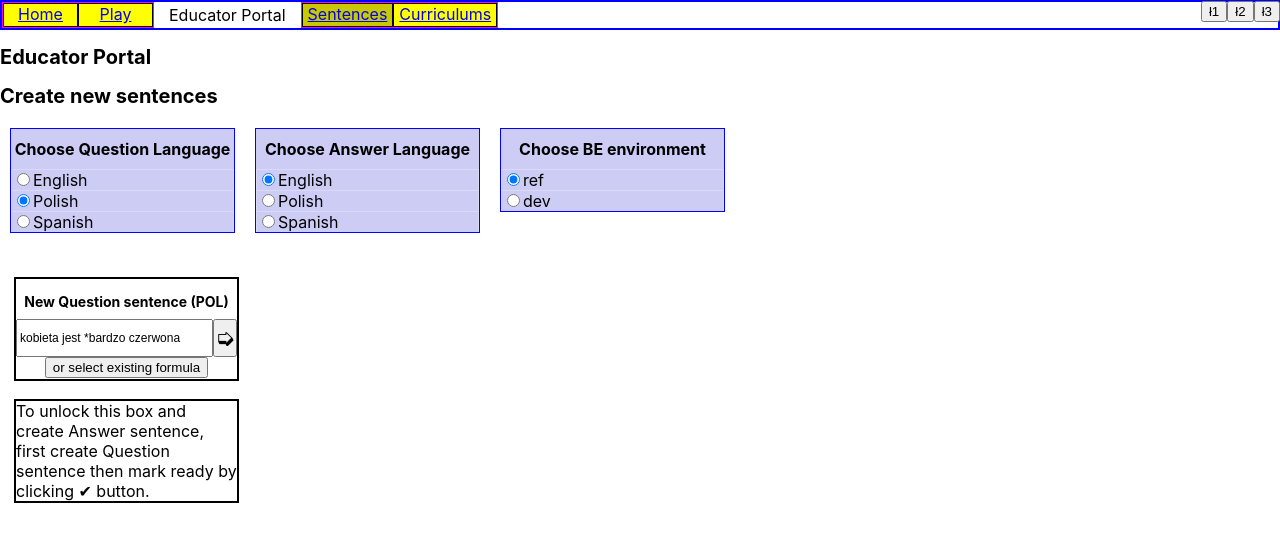
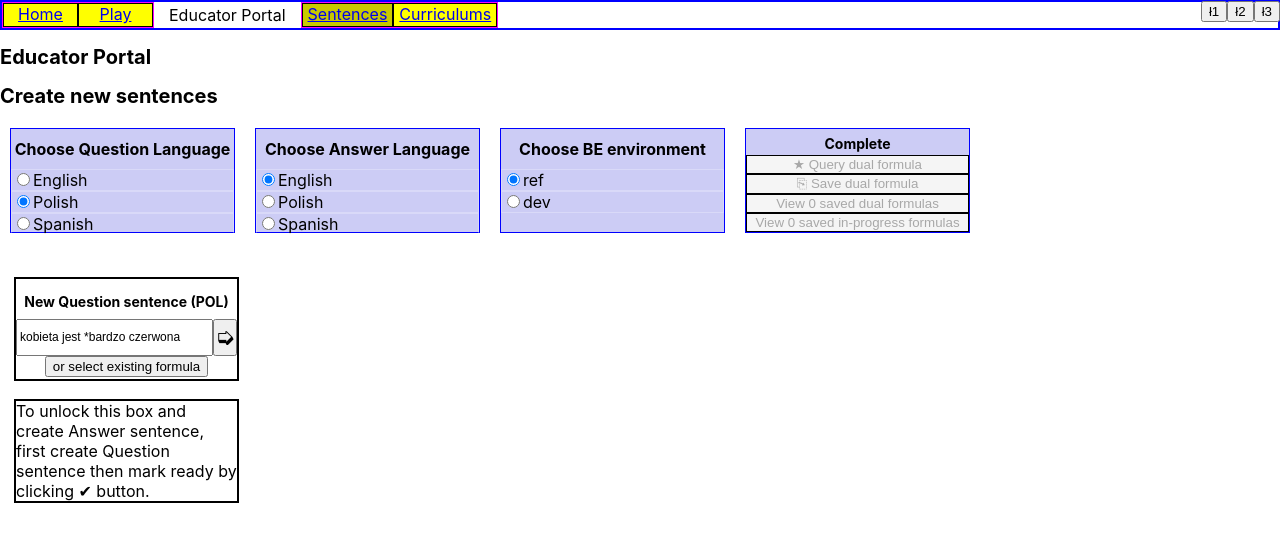
Before and after one commit to chicorycolumn/SentenceCreation-FE, a React (Create React App) app: page /educator/create in a window 1280 px wide. Shown: the top 542 px of the page. Built offline with nearby package versions, Linux system fonts and the light colour scheme.

Commit message:
More buttons locking and unlocking.

```diff
--- a/src/Create.jsx
+++ b/src/Create.jsx
@@ -4,19 +4,30 @@ import FormulaForm from "./Create/FormulaForm.jsx";
 import ChunkCardTrayHolder from "./Create/ChunkCardTrayHolder.jsx";
 import ListPopup from "./Cogs/ListPopup.jsx";
 import { LanguageContextProvider } from "./context/LanguageContext.js";
-import { fetchFemula, fetchFormulaIds } from "./utils/putUtils.js";
+import {
+  fetchDualSentence,
+  fetchFemula,
+  fetchFormulaIds,
+} from "./utils/putUtils.js";
 import idUtils from "./utils/identityUtils.js";
 import $ from "jquery";
 import gstyles from "./css/Global.module.css";
 import styles from "./css/ChunkCardTrayHolder.module.css";
+import rfStyles from "./css/RadioForm.module.css";
 const uUtils = require("./utils/universalUtils.js");
+const putUtils = require("./utils/putUtils.js");
 
 const Create = () => {
   const [langQ, setLangQ] = useState("POL");
   const [langA, setLangA] = useState("ENG");
   const [beEnv, setBeEnv] = useState("ref");
-  const [devSavedFormulas, setDevSavedFormulas] = useState([]);
+  const [savedProgressFormulas, setSavedProgressFormulas] = useState([]);
+  const [savedDualFormulas, setSavedDualFormulas] = useState([]);
   const [questionSavedFormula, setQuestionSavedFormula] = useState();
+  const [answerSavedFormula, setAnswerSavedFormula] = useState();
+  const [listPopupData, setListPopupData] = useState();
+
+  const rodButtonDisabled = !questionSavedFormula || !answerSavedFormula;
 
   return (
     <LanguageContextProvider value={`${langQ}-${langA}-${beEnv}`}>
@@ -30,7 +41,8 @@ const Create = () => {
         </button>
         <button
           onClick={() => {
-            console.log("devSavedFormulas:", devSavedFormulas); //devlogging
+            console.log("savedProgressFormulas:", savedProgressFormulas); //devlogging
+            console.log("savedDualFormulas:", savedDualFormulas); //devlogging
           }}
         >
           ł2
@@ -38,6 +50,7 @@ const Create = () => {
         <button
           onClick={() => {
             console.log("questionSavedFormula:", questionSavedFormula); //devlogging
+            console.log("answerSavedFormula:", answerSavedFormula); //devlogging
           }}
         >
           ł3
@@ -64,20 +77,142 @@ const Create = () => {
           }}
           setBeEnv={setBeEnv}
         />
+
+        <div id={"rodButtonsHolder"} className={rfStyles.form}>
+          <h4 className={rfStyles.titleSmall}>Complete</h4>
+          <button
+            className={`${
+              rodButtonDisabled ? styles.rodButtonDisabled : styles.rodButton
+            }`}
+            disabled={rodButtonDisabled}
+            onClick={() => {
+              let fxnId = "fetchDualSentence:Query";
+
+              putUtils._fetchDualSentence(
+                fxnId,
+                langQ,
+                langA,
+                questionSavedFormula,
+                answerSavedFormula,
+                setListPopupData
+              );
+            }}
+          >
+            ★ Query dual formula
+          </button>
+          <button
+            className={`${
+              rodButtonDisabled ? styles.rodButtonDisabled : styles.rodButton
+            }`}
+            disabled={rodButtonDisabled}
+            onClick={() => {
+              let fxnId = "fetchDualSentence:Save";
+              const callbackSaveDualFormula = (payload, qFormula, aFormula) => {
+                if (
+                  payload.questionSentenceArr &&
+                  payload.questionSentenceArr.length &&
+                  payload.answerSentenceArr &&
+                  payload.answerSentenceArr.length
+                ) {
+                  alert(
+                    "Okay, I queried sentences for your dual formula, and we do get sentences created. So now let's save your formula. I'm console logging your formula now. Next we need to send this to BE and save it."
+                  );
+                  alert(
+                    "Want to set Topics and Difficulty on the nexus object?"
+                  );
+
+                  let dualFormula = {};
+                  dualFormula[langQ] = qFormula;
+                  dualFormula[langA] = aFormula;
+
+                  dualFormula.NEXUS = {
+                    key: "SF-XXXX",
+                    equivalents: {
+                      ENG: [],
+                      POL: [],
+                      SPA: [],
+                    },
+                    topics: [],
+                    difficulty: 0,
+                  };
+                  dualFormula.NEXUS.equivalents[langQ] = [
+                    qFormula.sentenceFormulaId,
+                  ];
+                  dualFormula.NEXUS.equivalents[langA] = [
+                    aFormula.sentenceFormulaId,
+                  ];
+
+                  console.log("Let's save this dual formula:", dualFormula);
+                  setSavedDualFormulas((prev) => [...prev, dualFormula]);
+                } else {
+                  alert(
+                    "Sorry, no sentences were created for your formula when I queried it just now, so I will not save your formula on BE."
+                  );
+                }
+              };
+
+              putUtils._fetchDualSentence(
+                fxnId,
+                langQ,
+                langA,
+                questionSavedFormula,
+                answerSavedFormula,
+                null,
+                callbackSaveDualFormula
+              );
+            }}
+          >
+            ⎘ Save dual formula
+          </button>
+          {[
+            { name: "dual", data: savedDualFormulas },
+            { name: "in-progress", data: savedProgressFormulas },
+          ].map((savedFormulasData) => (
+            <button
+              className={`${
+                !savedFormulasData.data.length
+                  ? styles.rodButtonDisabled
+                  : styles.rodButton
+              }`}
+              disabled={!savedFormulasData.data.length}
+              onClick={() => {
+                console.log(
+                  `View ${savedFormulasData.data.length} saved ${savedFormulasData.name} formulas`,
+                  savedFormulasData.data
+                );
+              }}
+            >
+              {`View ${savedFormulasData.data.length} saved ${savedFormulasData.name} formulas`}
+            </button>
+          ))}
+        </div>
+
+        {listPopupData && (
+          <ListPopup
+            exit={() => {
+              setListPopupData();
+            }}
+            data={listPopupData}
+            wide={true}
+          />
+        )}
       </div>
       <ChunkCardTrayHolder
         batch={"Question"}
         lang1={langQ}
         lang2={langA}
-        setDevSavedFormulas={setDevSavedFormulas}
-        setQuestionSavedFormula={setQuestionSavedFormula}
+        saveProgressFormula={setSavedProgressFormulas}
+        saveFinishedFormula={setQuestionSavedFormula}
+        formulaIsSaved={!!questionSavedFormula}
       />
       <ChunkCardTrayHolder
         batch={"Answer"}
         lang1={langA}
         lang2={langQ}
-        setDevSavedFormulas={setDevSavedFormulas}
+        saveProgressFormula={setSavedProgressFormulas}
         questionSavedFormula={questionSavedFormula}
+        saveFinishedFormula={setAnswerSavedFormula}
+        formulaIsSaved={!!answerSavedFormula}
       />
     </LanguageContextProvider>
   );
--- a/src/Create/ChunkCardTrayHolder.jsx
+++ b/src/Create/ChunkCardTrayHolder.jsx
@@ -188,8 +188,9 @@ const ChunkCardTrayHolder = (props) => {
           batch={props.batch}
           femulaWasLoadedFromBE={femulaWasLoadedFromBE}
           fetchedFormulaIds={fetchedFormulaIds}
-          setDevSavedFormulas={props.setDevSavedFormulas}
-          setQuestionSavedFormula={props.setQuestionSavedFormula}
+          saveProgressFormula={props.saveProgressFormula}
+          saveFinishedFormula={props.saveFinishedFormula}
+          formulaIsSaved={props.formulaIsSaved}
           formatAndSetFemulaFromWrittenInput={
             formatAndSetFemulaFromWrittenInput
           }
--- a/src/css/ChunkCardTrayHolder.module.css
+++ b/src/css/ChunkCardTrayHolder.module.css
@@ -12,3 +12,26 @@
   margin-bottom: -30px;
   margin-top: 30px;
 }
+
+.rodButton {
+  margin: 0px;
+  height: 21.5px;
+  background-color: #e0ffff;
+  border: black solid 0.5px;
+}
+
+.rodButton:hover {
+  background-color: #b6f0f0;
+}
+
+.rodButton:active {
+  background-color: #46c5f7;
+}
+
+.rodButtonDisabled {
+  margin: 0px;
+  height: 21.5px;
+  background-color: rgb(245, 245, 245);
+  color: rgb(168, 168, 168);
+  border: black solid 0.5px;
+}
--- a/src/css/Global.module.css
+++ b/src/css/Global.module.css
@@ -126,6 +126,25 @@
 }
 
 .tickButton:hover {
+  background-color: rgb(232, 255, 233);
+}
+
+.tickableButton {
+  background-color: white !important;
+  color: black !important;
+}
+
+.tickableButton:active {
+  background-color: limegreen !important;
+  color: white;
+}
+
+.tickableButtonActive {
+  background-color: limegreen !important;
+  color: black !important;
+}
+
+.tickableButton:hover {
   background-color: rgb(232, 255, 233);
 }
 
--- a/src/css/RadioForm.module.css
+++ b/src/css/RadioForm.module.css
@@ -13,13 +13,13 @@
   display: flex;
   flex-direction: column;
   justify-content: flex-start;
-  height: fit-content;
+  height: 104.5px;
 }
 
 .formOption {
   width: 100%;
   border: rgba(255, 255, 255, 0.25) solid 0.5px;
-  border-bottom: none;
+  /* border-bottom: none; */
 }
 
 .formOption:hover {
@@ -28,8 +28,13 @@
 
 .title {
   height: 20px;
-  margin: 0px;
-  margin-bottom: 10px;
-  margin-top: 10px;
+  margin: 10px 0px;
   text-align: center;
 }
+
+.titleSmall {
+  font-size: 14px;
+  height: 20px;
+  margin: 6px 0px 3px;
+  text-align: center;
+}
--- a/src/utils/putUtils.js
+++ b/src/utils/putUtils.js
@@ -89,6 +89,53 @@ export const _fetchSentence = (
   );
 };
 
+export const _fetchDualSentence = (
+  label,
+  langQ,
+  langA,
+  questionFormula,
+  answerFormula,
+  setListPopupData,
+  callback
+) => {
+  fetchDualSentence(langQ, langA, questionFormula, answerFormula).then(
+    (data) => {
+      let { payload, messages } = data;
+
+      if (messages) {
+        alert(
+          Object.keys(messages).map((key) => {
+            let val = messages[key];
+            return `${key}:       ${val}`;
+          })
+        );
+        return;
+      }
+      if (callback) {
+        callback(payload, questionFormula, answerFormula);
+      } else {
+        console.log("fetchDualSentence got", payload);
+        let firstRow = [
+          payload.questionSentenceArr,
+          payload.answerSentenceArr[0],
+        ];
+        let rows = [firstRow];
+        payload.answerSentenceArr.slice(1).forEach((answerSentence) => {
+          rows.push(["", answerSentence]);
+        });
+        setListPopupData({
+          title: `${payload.answerSentenceArr.length} Answer sentences for this Question sentence.`,
+          headers: ["Question", "Answers"],
+          rows,
+        });
+      }
+    },
+    (e) => {
+      console.log(`ERROR ${label}:`, e);
+    }
+  );
+};
+
 export const fetchSentence = (lang, formula) => {
   backendifyFormula(formula);
 
@@ -129,3 +176,54 @@ export const fetchSentence = (lang, formula) => {
     })
     .catch((e) => console.log("ERROR 7461", e));
 };
+
+export const fetchDualSentence = (
+  questionLanguage,
+  answerLanguage,
+  questionFormula,
+  answerFormula
+) => {
+  if (!questionFormula.sentenceStructure.length) {
+    return;
+  }
+  if (!answerFormula.sentenceStructure.length) {
+    return;
+  }
+
+  let requestingSingleWordOnly =
+    !questionFormula.orders ||
+    !Object.keys(questionFormula.orders).length ||
+    ((!questionFormula.orders.primary ||
+      !questionFormula.orders.primary.length) &&
+      (!questionFormula.orders.additional ||
+        !questionFormula.orders.additional.length));
+
+  let body = {
+    questionLanguage,
+    answerLanguage,
+    questionFormula,
+    answerFormula,
+    requestingSingleWordOnly,
+  };
+
+  console.log(""); //devlogging
+  console.log("");
+  console.log("**fetchSentence**");
+  console.log(body);
+
+  return axios
+    .put(
+      `${baseUrl}/educator/sentences?lang=${questionLanguage}&lang2=${answerLanguage}`,
+      body
+      // ,{headers: { Authorization: `BEARER ${token}` }}
+    )
+    .then((res) => {
+      console.log("fetchSentence got:", res.data); //devlogging
+      console.log("/fetchSentence");
+      console.log("");
+      console.log("");
+
+      return res.data;
+    })
+    .catch((e) => console.log("ERROR 7181", e));
+};
```
Also changed, not shown: src/Create/ChunkCardTray.jsx (+24 -9 lines).
